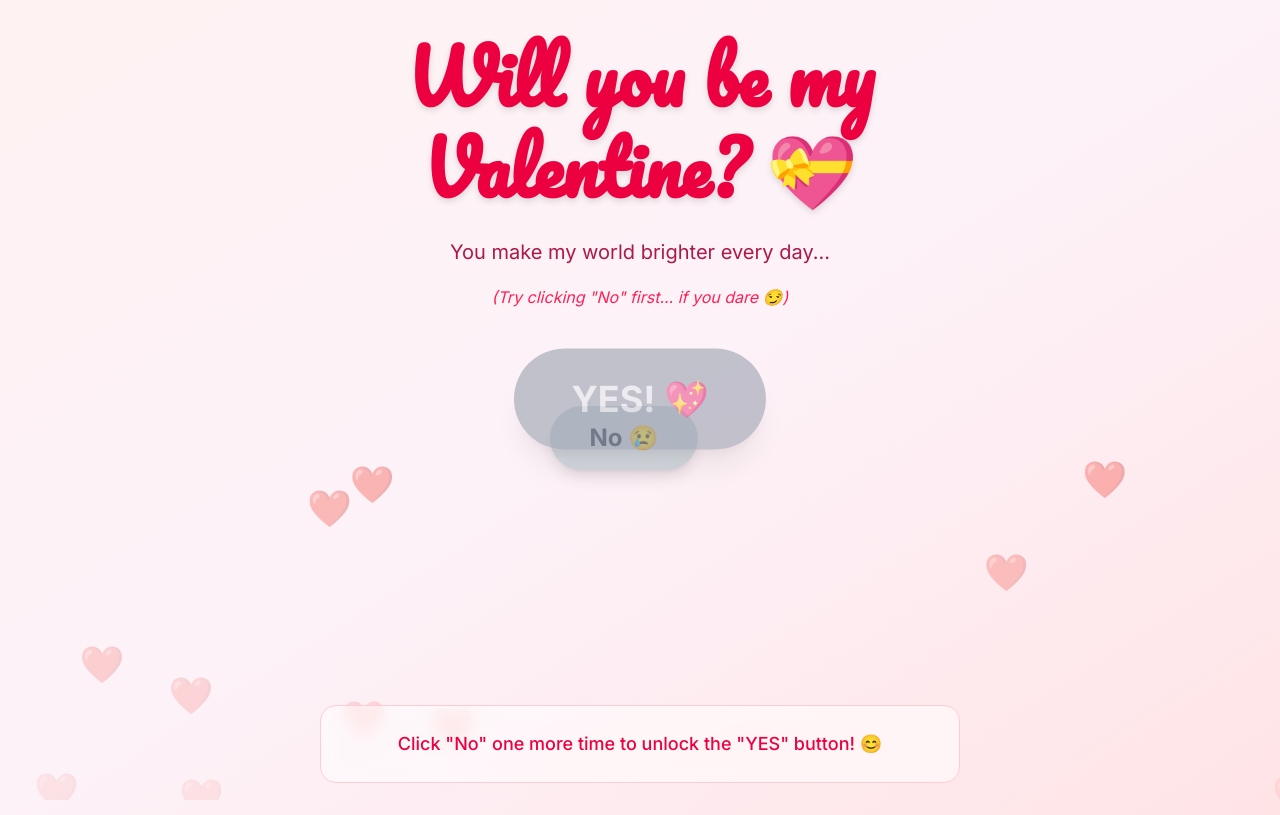
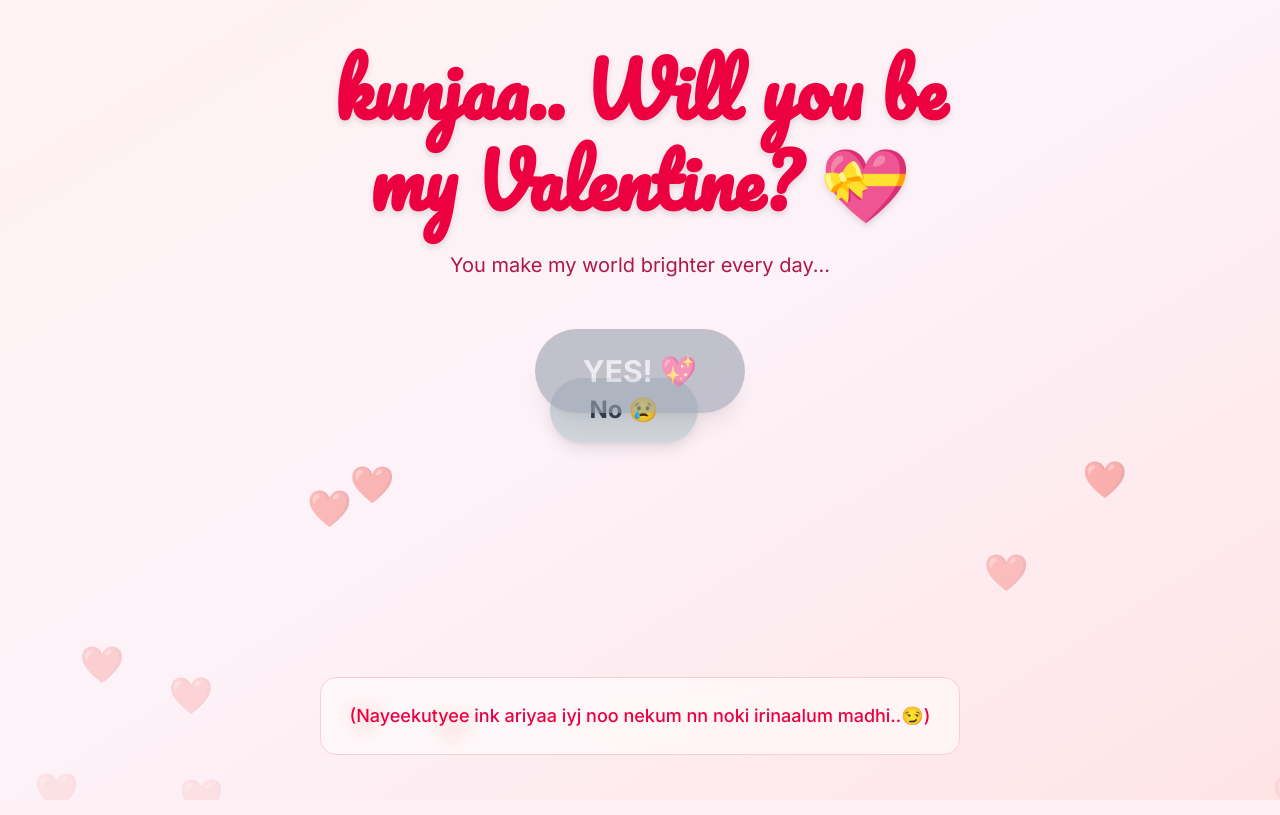
Before and after one commit to fasilahammed/creativyeeeeee, a Next.js app: page /valentine in a window 1280 px wide. Both pictures are taken after a click on the button "No 😢". Built offline with nearby package versions, Linux system fonts and the light colour scheme.

Commit message:
Updated Valentine page: removed button growth, added Malayalam hint, removed initial text

```diff
--- a/src/app/valentine/page.tsx
+++ b/src/app/valentine/page.tsx
@@ -7,7 +7,6 @@ import FloatingHearts from '@/components/FloatingHearts';
 
 export default function ValentinePage() {
     const [noBtnPosition, setNoBtnPosition] = useState({ x: 0, y: 0 });
-    const [yesSize, setYesSize] = useState(1);
     const [noAttempts, setNoAttempts] = useState(0);
     const [canClickYes, setCanClickYes] = useState(false);
 
@@ -17,7 +16,6 @@ export default function ValentinePage() {
         const x = (Math.random() - 0.5) * maxMove;
         const y = (Math.random() - 0.5) * maxMove;
         setNoBtnPosition({ x, y });
-        setYesSize(prev => Math.min(prev + 0.2, 2.5));
         setNoAttempts(prev => prev + 1);
 
         // Enable YES button after 2 attempts
@@ -42,7 +40,7 @@ export default function ValentinePage() {
                         animate={{ scale: [1, 1.02, 1] }}
                         transition={{ duration: 2, repeat: Infinity }}
                     >
-                        Will you be my Valentine? 💝
+                        kunjaa.. Will you be my Valentine? 💝
                     </motion.h1>
 
                     <motion.p
@@ -54,16 +52,7 @@ export default function ValentinePage() {
                         You make my world brighter every day...
                     </motion.p>
 
-                    {!canClickYes && (
-                        <motion.p
-                            initial={{ opacity: 0 }}
-                            animate={{ opacity: 1 }}
-                            transition={{ delay: 1 }}
-                            className="text-sm sm:text-base text-rose-500 italic"
-                        >
-                            (Try clicking "No" first... if you dare 😏)
-                        </motion.p>
-                    )}
+
                 </motion.div>
 
                 {/* Buttons Container - Fixed positioning for mobile */}
@@ -80,7 +69,6 @@ export default function ValentinePage() {
                             <Link href="/yes" className="block w-full sm:w-auto">
                                 <motion.button
                                     whileTap={{ scale: 0.92 }}
-                                    style={{ scale: yesSize }}
                                     className="w-full sm:w-auto px-12 py-5 sm:py-6 bg-gradient-to-r from-rose-500 to-pink-500 text-white rounded-full text-xl sm:text-2xl md:text-3xl font-bold shadow-2xl active:shadow-lg transition-all touch-manipulation"
                                 >
                                     <motion.span
@@ -95,7 +83,6 @@ export default function ValentinePage() {
                         ) : (
                             <motion.button
                                 onClick={() => alert("Try clicking 'No' at least 2 times first! 😉")}
-                                style={{ scale: yesSize }}
                                 className="w-full sm:w-auto px-12 py-5 sm:py-6 bg-gray-400 text-gray-200 rounded-full text-xl sm:text-2xl md:text-3xl font-bold shadow-xl cursor-not-allowed opacity-60"
                             >
                                 YES! 💖
@@ -126,7 +113,7 @@ export default function ValentinePage() {
 
                 {/* Hints */}
                 <AnimatePresence>
-                    {noAttempts > 0 && noAttempts < 2 && (
+                    {noAttempts > 0 && (
                         <motion.div
                             initial={{ opacity: 0, y: 20 }}
                             animate={{ opacity: 1, y: 0 }}
@@ -134,7 +121,7 @@ export default function ValentinePage() {
                             className="mt-8 sm:mt-12 bg-white/50 backdrop-blur-sm rounded-2xl p-4 sm:p-6 border border-rose-200"
                         >
                             <p className="text-rose-600 font-medium text-base sm:text-lg">
-                                Click "No" one more time to unlock the "YES" button! 😊
+                                (Nayeekutyee ink ariyaa iyj noo nekum nn noki irinaalum madhi..😏)
                             </p>
                         </motion.div>
                     )}
@@ -143,7 +130,7 @@ export default function ValentinePage() {
                         <motion.div
                             initial={{ opacity: 0, scale: 0.8 }}
                             animate={{ opacity: 1, scale: 1 }}
-                            className="mt-8 sm:mt-12 bg-gradient-to-r from-rose-100 to-pink-100 backdrop-blur-sm rounded-2xl p-4 sm:p-6 border-2 border-rose-300"
+                            className="mt-4 sm:mt-8 bg-gradient-to-r from-rose-100 to-pink-100 backdrop-blur-sm rounded-2xl p-4 sm:p-6 border-2 border-rose-300"
                         >
                             <motion.p
                                 animate={{ scale: [1, 1.05, 1] }}
@@ -154,18 +141,6 @@ export default function ValentinePage() {
                             </motion.p>
                         </motion.div>
                     )}
-
-                    {noAttempts > 5 && (
-                        <motion.div
-                            initial={{ opacity: 0, y: 20 }}
-                            animate={{ opacity: 1, y: 0 }}
-                            className="mt-4 bg-white/50 backdrop-blur-sm rounded-2xl p-4 sm:p-6 border border-rose-200"
-                        >
-                            <p className="text-rose-600 font-medium text-base sm:text-lg">
-                                Still trying? You know you want to say yes! 😘
-                            </p>
-                        </motion.div>
-                    )}
                 </AnimatePresence>
             </div>
         </div>
```
Also changed, not shown: 1 other file (tests, documents, lock files or other folders).
